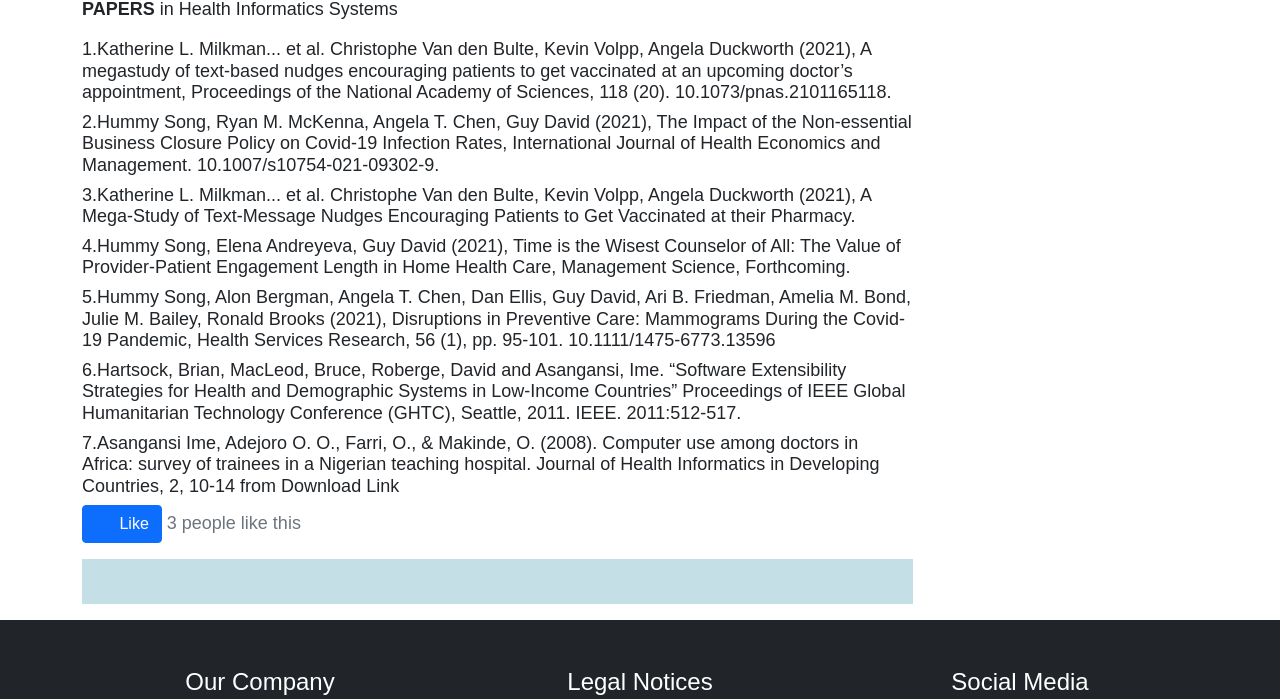
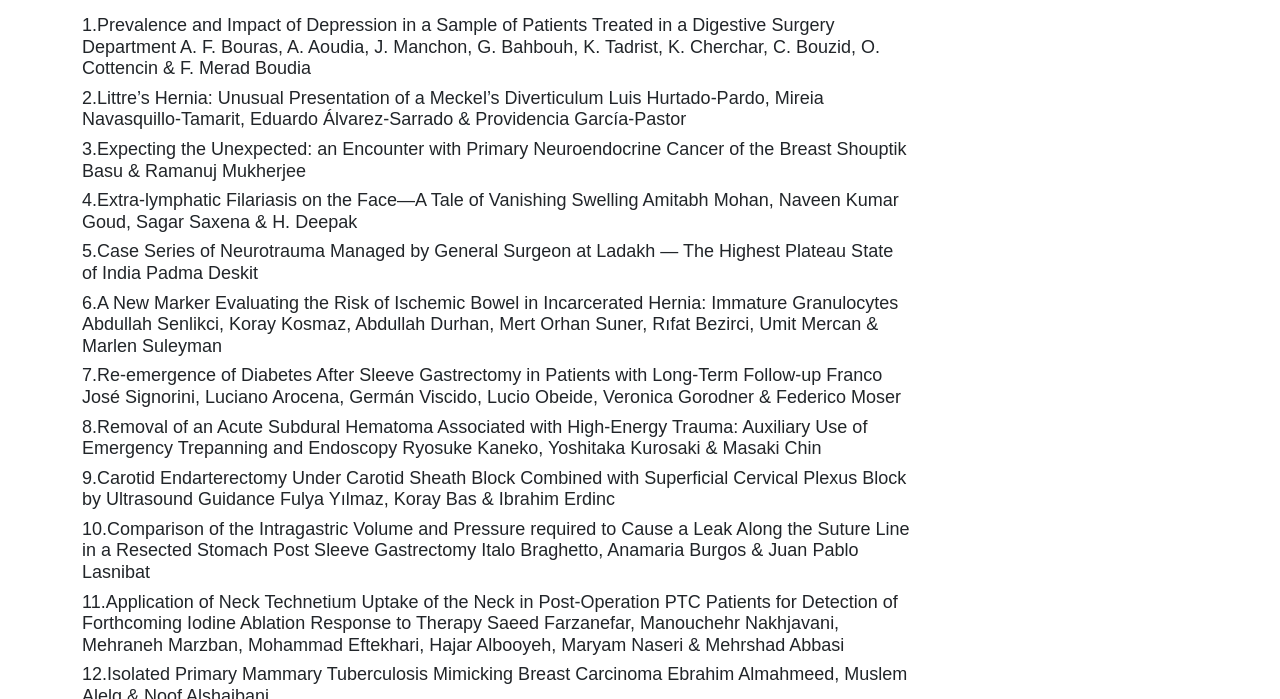
Before and after one commit to iamaritra01/webocode, a plain HTML site: page resource.html in a window 1280 px wide. Shown: the part 1474-2173 px from the top of the page. Drawn offline with nearby package versions, Linux system fonts and the light colour scheme.

Commit message:
modified contents

```diff
--- a/resource.html
+++ b/resource.html
@@ -64,22 +64,21 @@
             <div class="row">
                 <div class="col-sm-9">
                     <h2>Health&Beyond Resource Hub</h2>
-                    <p>Welcome to the Health&Beyond Resource Hub. Here you can find information on eHealth in India,
-                        white
-                        papers, case studies, linked web resources, and much more</p>
+                    <p>Welcome to Health&Beyond Resource Hub.Here we provide you with the particulars on Health,web
+                        resources,case studies and many more.
+                    </p>
                     <i class="fa mt-3 i">&#xf0eb;</i>
                     <h2>Health Strategy in India</h2>
-                    <li></li>
-                    <li></li>
-                    <li></li>
-                    <li></li>
-                    <li></li>
-                    <li></li>
-                    <li></li>
-                    <li></li>
+                    <li>Organize into Integrated Practice Units(IPUs)</li>
+                    <li>Measure outcomes and costs for Every Patient</li>
+                    <li>Measuring the cost of care</li>
+                    <li>Move to Bundled Payments for Care Cycles</li>
+                    <li>Integrate Care Delivery Systems</li>
+                    <li>Expand Geographic Reach</li>
+                    <li>Build an Enabling Information Technology Platform</li>
                     <i class="fa mt-5 i">&#xf08d;</i>
                     <h2>Data Resources</h2>
-                    <p>Please visit our data portal, HealthThink.</p>
+                    <p>Please visit our data portal Health24*7</p>
                     <i class="fa mt-3 i">&#xf02d;</i>
                     <h2>Training Resources</h2>
                     <p>Visit the Health Institute to view training resources on digital health and health information
@@ -96,32 +95,49 @@
                     <i class="fa mt-3 i">&#xf115;</i>
                     <h2>Research Papers and Reports</h2>
                     <p class="mt-2"><strong>PAPERS</strong> in Health Informatics Systems</p>
-                    <p class="h4">1.Katherine L. Milkman... et al. Christophe Van den Bulte, Kevin Volpp, Angela
-                        Duckworth (2021),
-                        A megastudy of text-based nudges encouraging patients to get vaccinated at an upcoming doctor’s
-                        appointment, Proceedings of the National Academy of Sciences, 118 (20). 10.1073/pnas.2101165118.
+                    <p class="h4">1.Prevalence and Impact of Depression in a Sample of Patients Treated in a Digestive
+                        Surgery Department
+                        A. F. Bouras, A. Aoudia, J. Manchon, G. Bahbouh, K. Tadrist, K. Cherchar, C. Bouzid, O.
+                        Cottencin & F. Merad Boudia
                     </p>
-                    <p class="h4">2.Hummy Song, Ryan M. McKenna, Angela T. Chen, Guy David (2021), The Impact of the
-                        Non-essential Business Closure Policy on Covid-19 Infection Rates, International Journal of
-                        Health Economics and Management. 10.1007/s10754-021-09302-9.</p>
-                    <p class="h4">3.Katherine L. Milkman... et al. Christophe Van den Bulte, Kevin Volpp, Angela
-                        Duckworth
-                        (2021), A Mega-Study of Text-Message Nudges Encouraging Patients to Get Vaccinated at their
-                        Pharmacy.</p>
-                    <p class="h4">4.Hummy Song, Elena Andreyeva, Guy David (2021), Time is the Wisest Counselor of All:
-                        The Value of Provider-Patient Engagement Length in Home Health Care, Management Science,
-                        Forthcoming.</p>
-                    <p class="h4">5.Hummy Song, Alon Bergman, Angela T. Chen, Dan Ellis, Guy David, Ari B. Friedman,
-                        Amelia M. Bond, Julie M. Bailey, Ronald Brooks (2021), Disruptions in Preventive Care:
-                        Mammograms During the Covid-19 Pandemic, Health Services Research, 56 (1), pp. 95-101.
-                        10.1111/1475-6773.13596</p>
-                    <p class="h4">6.Hartsock, Brian, MacLeod, Bruce, Roberge, David and Asangansi, Ime. “Software
-                        Extensibility Strategies for Health and Demographic Systems in Low-Income Countries” Proceedings
-                        of IEEE Global Humanitarian Technology Conference (GHTC), Seattle, 2011. IEEE. 2011:512-517.</p>
-                    <p class="h4">7.Asangansi Ime, Adejoro O. O., Farri, O., & Makinde, O. (2008). Computer use
-                        among
-                        doctors in Africa: survey of trainees in a Nigerian teaching hospital. Journal of Health
-                        Informatics in Developing Countries, 2, 10-14 from Download Link</p>
+                    <p class="h4">2.Littre’s Hernia: Unusual Presentation of a Meckel’s Diverticulum
+                        Luis Hurtado-Pardo, Mireia Navasquillo-Tamarit, Eduardo Álvarez-Sarrado & Providencia
+                        García-Pastor</p>
+                    <p class="h4">3.Expecting the Unexpected: an Encounter with Primary Neuroendocrine Cancer of the
+                        Breast
+                        Shouptik Basu & Ramanuj Mukherjee</p>
+                    <p class="h4">4.Extra-lymphatic Filariasis on the Face—A Tale of Vanishing Swelling
+                        Amitabh Mohan, Naveen Kumar Goud, Sagar Saxena & H. Deepak </p>
+                    <p class="h4">5.Case Series of Neurotrauma Managed by General Surgeon at Ladakh — The Highest
+                        Plateau State of India
+                        Padma Deskit</p>
+                    <p class="h4">6.A New Marker Evaluating the Risk of Ischemic Bowel in Incarcerated Hernia: Immature
+                        Granulocytes
+                        Abdullah Senlikci, Koray Kosmaz, Abdullah Durhan, Mert Orhan Suner, Rıfat Bezirci, Umit Mercan &
+                        Marlen Suleyman </p>
+                    <p class="h4">7.Re-emergence of Diabetes After Sleeve Gastrectomy in Patients with Long-Term
+                        Follow-up
+                        Franco José Signorini, Luciano Arocena, Germán Viscido, Lucio Obeide, Veronica Gorodner &
+                        Federico Moser
+                    </p>
+                    <p class="h4">8.Removal of an Acute Subdural Hematoma Associated with High-Energy Trauma: Auxiliary
+                        Use of Emergency Trepanning and Endoscopy
+                        Ryosuke Kaneko, Yoshitaka Kurosaki & Masaki Chin</p>
+                    <p class="h4">9.Carotid Endarterectomy Under Carotid Sheath Block Combined with Superficial Cervical
+                        Plexus Block by Ultrasound Guidance
+                        Fulya Yılmaz, Koray Bas & Ibrahim Erdinc </p>
+                    <p class="h4">10.Comparison of the Intragastric Volume and Pressure required to Cause a Leak Along
+                        the Suture Line in a Resected Stomach Post Sleeve Gastrectomy
+                        Italo Braghetto, Anamaria Burgos & Juan Pablo Lasnibat </p>
+                    <p class="h4">11.Application of Neck Technetium Uptake of the Neck in Post-Operation PTC Patients
+                        for Detection of Forthcoming Iodine Ablation Response to Therapy
+                        Saeed Farzanefar, Manouchehr Nakhjavani, Mehraneh Marzban, Mohammad Eftekhari, Hajar Albooyeh,
+                        Maryam Naseri & Mehrshad Abbasi</p>
+                    <p class="h4">12.Isolated Primary Mammary Tuberculosis Mimicking Breast Carcinoma
+                        Ebrahim Almahmeed, Muslem Alelq & Noof Alshaibani</p>
+                    <p class="h4">13.Chronic Lymphedema Management: Case Series Analysis of 9 Years from a Specialized
+                        Clinic in Delhi
+                        Shashi Bhushan Gogia, Arun Rekha & Suneet Sood </p>
                     <p class="text-secondary"><button type="button" class="btn btn-primary"><i
                                 class="fa text-white bi">&#xf087;</i>
                             Like</button> 3 people like this</p>
```
